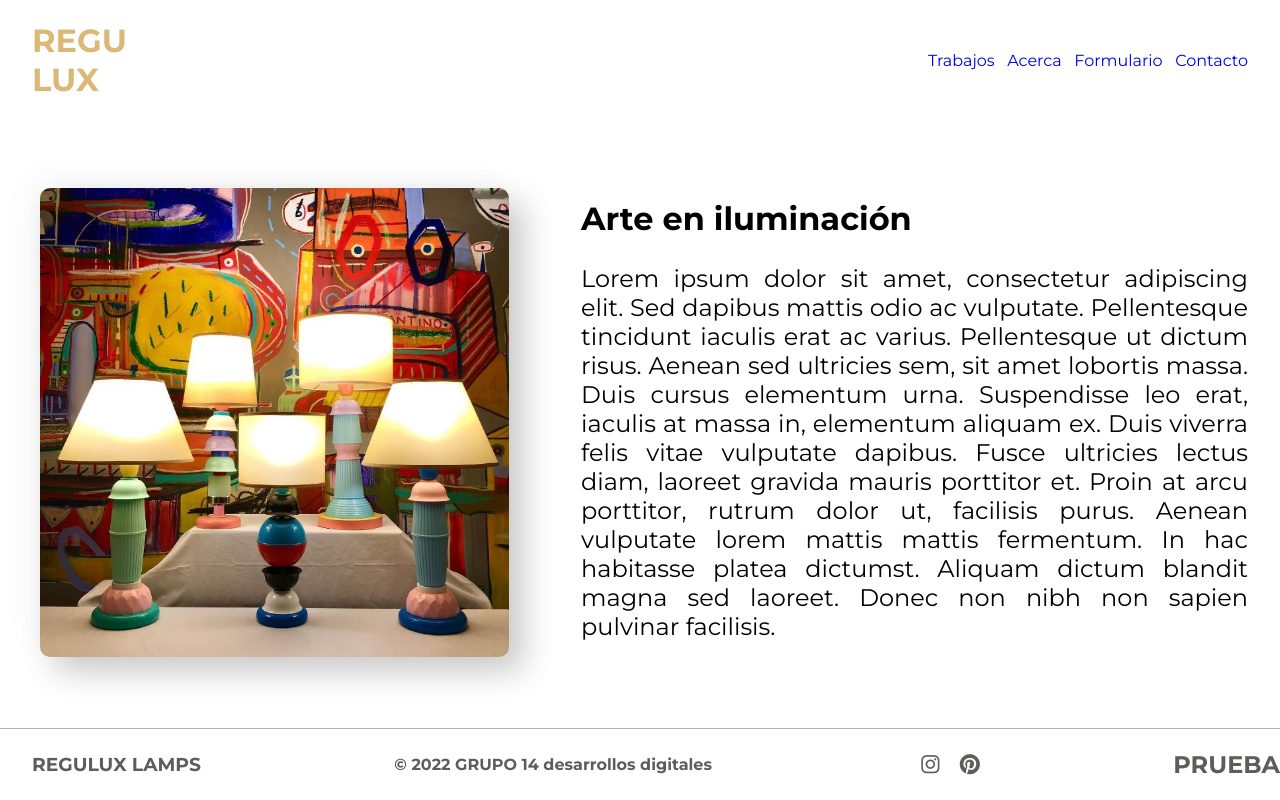
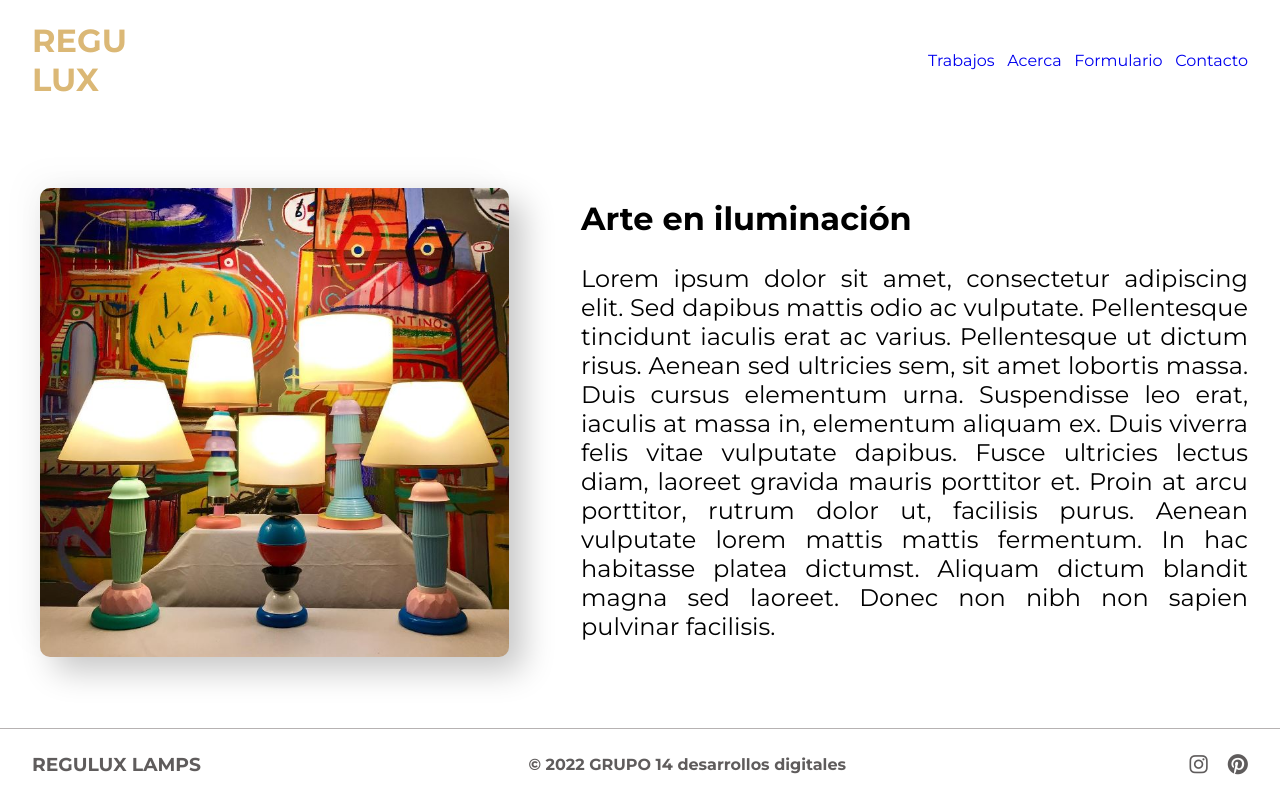
Before and after one commit to FerBarreyro/TPO-Desarrollo-WEB-Equipo-14-Comisi-n-22523, a plain HTML site: page index.html in a window 1280 px wide. Drawn offline with Linux system fonts and the light colour scheme.

Commit message:
Segunda prueba

```diff
--- a/index.html
+++ b/index.html
@@ -53,9 +53,6 @@
                     <a href="https://www.instagram.com/reguluxlamps" class="footer__a--socialnetwork" target="_blank"><i class="fa-brands fa-instagram fa-1x"></i></a>
                     <a href="#" class="footer__a--socialnetwork" target="_blank"><i class="fa-brands fa-pinterest fa-1x"></i></a>
                 </div>
-                <div>
-                    <h2>PRUEBA</h2>
-                </div>
         </footer>
     </div>
 </body>
```
